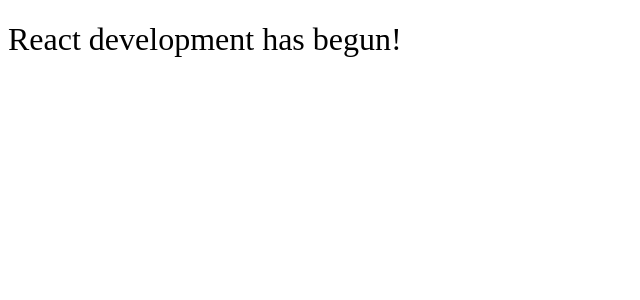
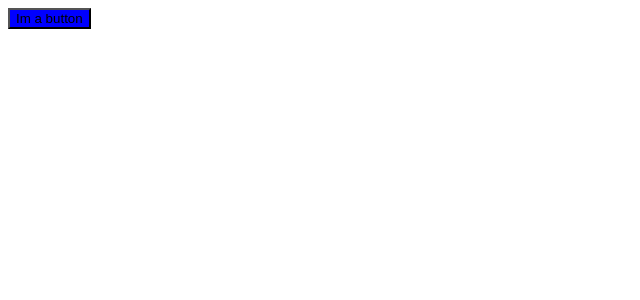
Before and after one commit to christopher-alba/e-commerce-chrishty, a React app: page / in a window 1280 px wide. Shown: the top 300 px of the page, without its empty margins (0-640 px from the left). Built offline with nearby package versions, Linux system fonts and the light colour scheme.

Commit message:
setup thememing

```diff
--- a/client/App.jsx
+++ b/client/App.jsx
@@ -1,9 +1,10 @@
 import React from 'react'
 import "./app.css"
+import Button from './components/jcux/JCUXButton/JCUXButton'
 
 const App = () => {
   return (
-    <h1>React development has begun!</h1>
+    <Button>Im a button</Button>
   )
 }
 
--- /dev/null
+++ b/client/components/jcux/JCUXButton/JCUXButton.js
@@ -0,0 +1,7 @@
+import styled from "styled-components";
+
+const Button = styled.button`
+    background:${props => props.theme.jcBlue100}
+`
+
+export default Button;
--- /dev/null
+++ b/client/components/jcux/theme.js
@@ -0,0 +1,5 @@
+const theme = {
+  jcBlue100: "blue",
+};
+
+export default theme;
--- a/client/index.js
+++ b/client/index.js
@@ -1,11 +1,15 @@
-import React from 'react'
-import ReactDOM from 'react-dom'
+import React from "react";
+import ReactDOM from "react-dom";
+import { ThemeProvider } from "styled-components";
 
-import App from './App'
+import App from "./App";
+import theme from "./components/jcux/theme";
 
-document.addEventListener('DOMContentLoaded', () => {
+document.addEventListener("DOMContentLoaded", () => {
   ReactDOM.render(
-    <App />,
-    document.getElementById('app')
-  )
-})
+    <ThemeProvider theme={theme}>
+      <App />
+    </ThemeProvider>,
+    document.getElementById("app")
+  );
+});
```
